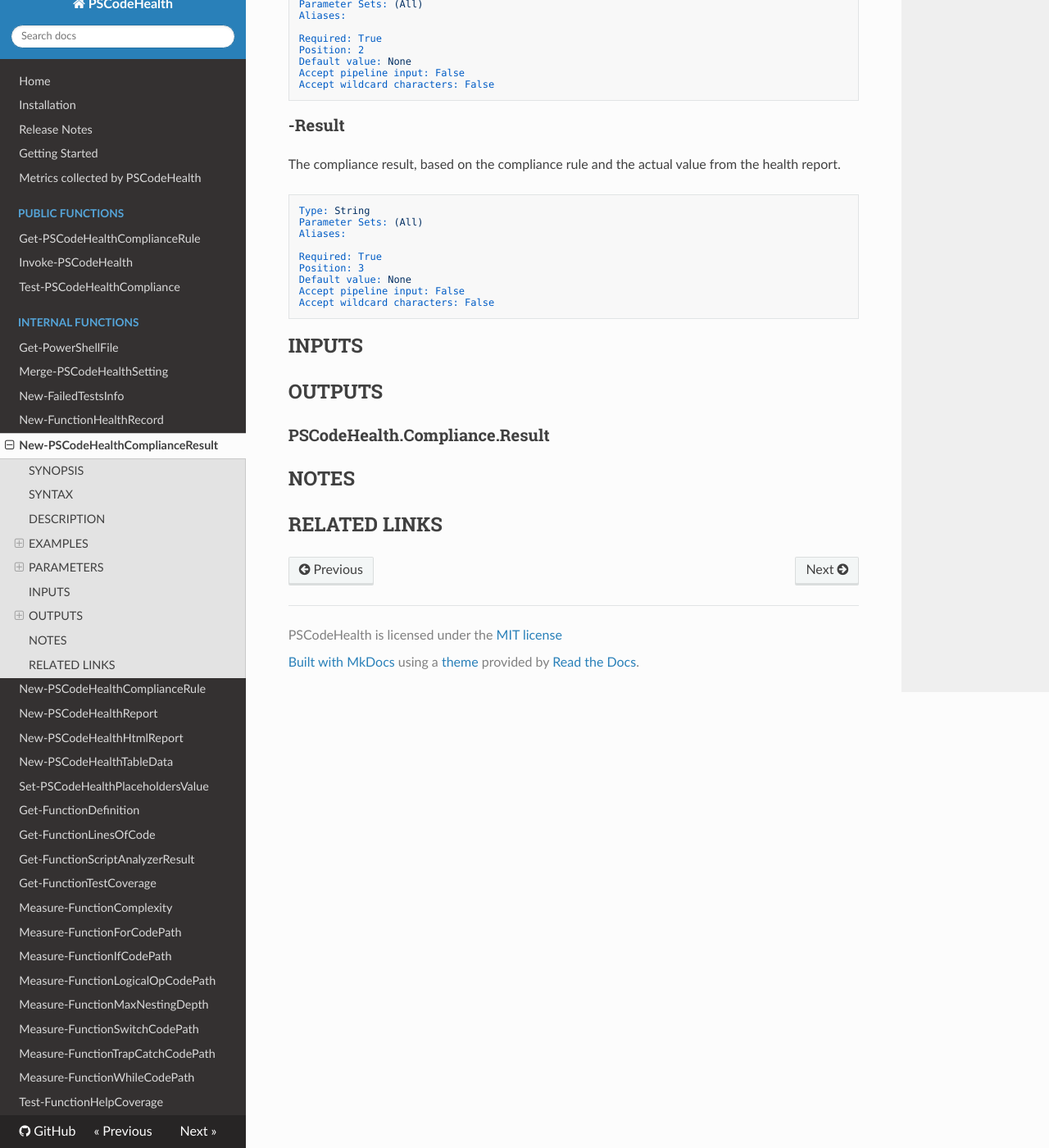
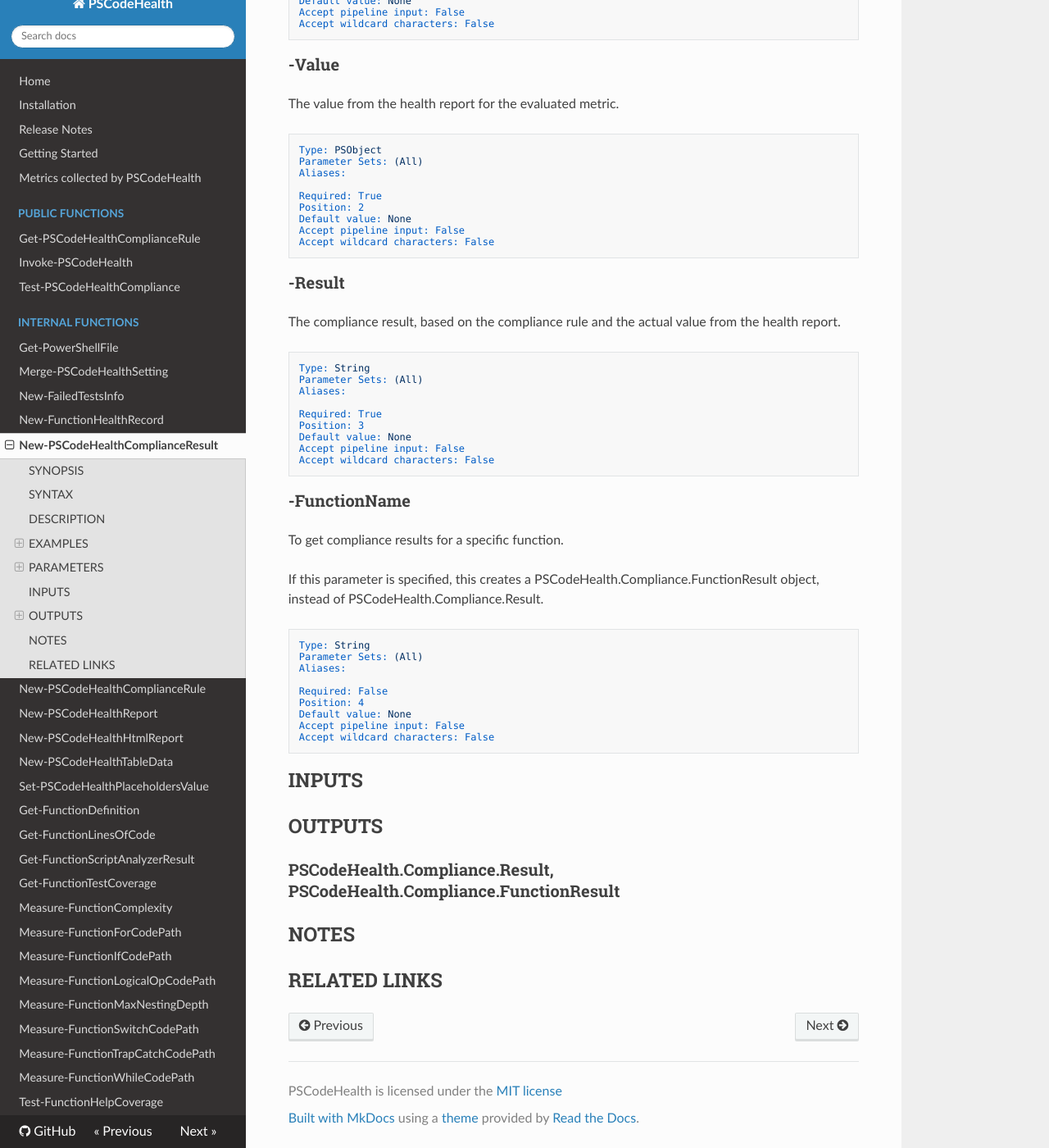
Before and after one commit to MathieuBuisson/PSCodeHealth, an MkDocs documentation site: the page built from docs/InternalFunctions/New-PSCodeHealthComplianceResult.md, in a window 1280 px wide and 1400 px high, scrolled down 1163 px. Shown: the whole window at 82% size. Built offline with MkDocs 1.6.1, drawn with Linux system fonts in a browser that asks for light colours; nearby versions of some CDN libraries; old or Windows-style settings are respelled for this version of MkDocs; some of the changed text lies outside the part shown.

````diff
--- a/docs/InternalFunctions/New-PSCodeHealthComplianceResult.md
+++ b/docs/InternalFunctions/New-PSCodeHealthComplianceResult.md
@@ -7,6 +7,7 @@ Creates a new custom object and gives it the TypeName : 'PSCodeHealth.Compliance
 
 ```
 New-PSCodeHealthComplianceResult [-ComplianceRule] <PSObject> [-Value] <PSObject> [-Result] <String>
+ [[-FunctionName] <String>]
 ```
 
 ## DESCRIPTION
@@ -20,6 +21,13 @@ New-PSCodeHealthComplianceResult -ComplianceRule $Rule -Value 81.26 -Result Warn
 ```
 
 Returns new custom object of the type PSCodeHealth.Compliance.Result.
+
+### -------------------------- EXAMPLE 2 --------------------------
+```
+New-PSCodeHealthComplianceResult -ComplianceRule $Rule -Value 81.26 -Result Warning -FunctionName 'Get-Something'
+```
+
+Returns new custom object of the type PSCodeHealth.Compliance.FunctionResult for the function 'Get-Something'.
 
 ## PARAMETERS
 
@@ -68,11 +76,28 @@ Accept pipeline input: False
 Accept wildcard characters: False
 ```
 
+### -FunctionName
+To get compliance results for a specific function.
+
+If this parameter is specified, this creates a PSCodeHealth.Compliance.FunctionResult object, instead of PSCodeHealth.Compliance.Result.
+
+```yaml
+Type: String
+Parameter Sets: (All)
+Aliases:
+
+Required: False
+Position: 4
+Default value: None
+Accept pipeline input: False
+Accept wildcard characters: False
+```
+
 ## INPUTS
 
 ## OUTPUTS
 
-### PSCodeHealth.Compliance.Result
+### PSCodeHealth.Compliance.Result, PSCodeHealth.Compliance.FunctionResult
 
 ## NOTES
 
````
Also changed, not shown: docs/PublicFunctions/Test-PSCodeHealthCompliance.md (+3 -3 lines), 1 other file.
